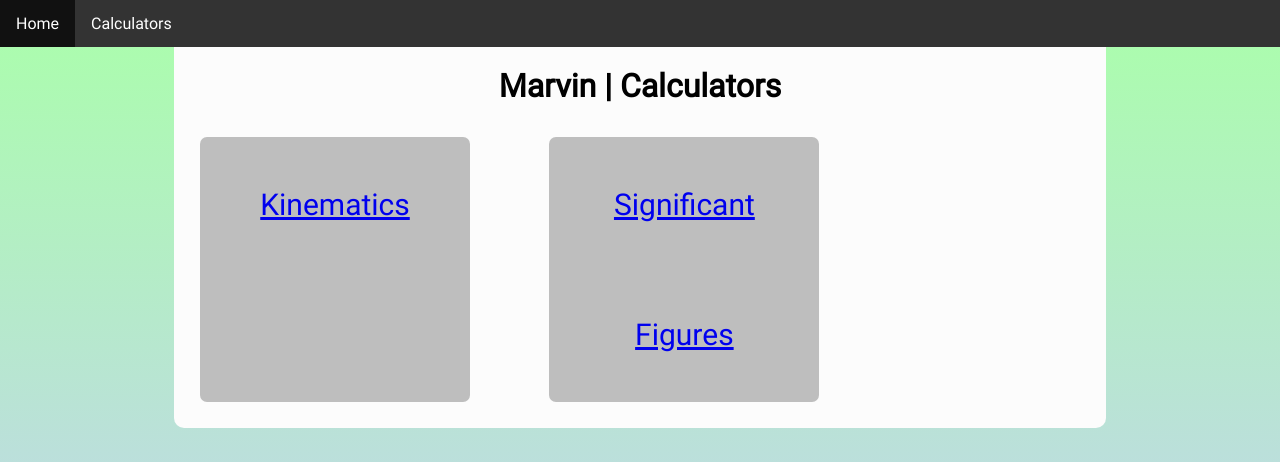
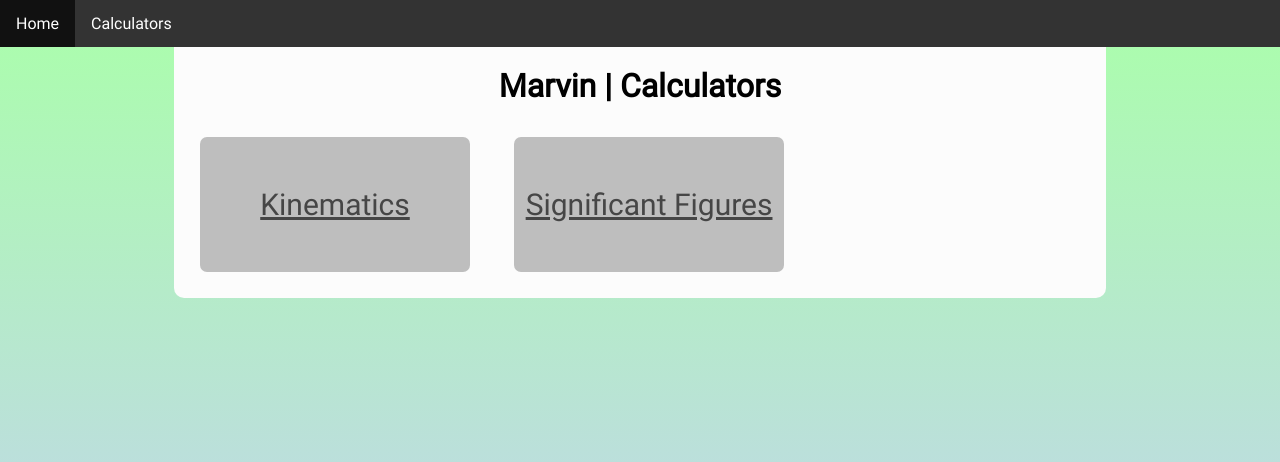
Before and after one commit to RafaelCenzano/Marvin-V4, a Flask app: page /calculators in a window 1280 px wide. Shown: the top 462 px of the page. Run offline with Flask 2, Linux system fonts and the light colour scheme.

Commit message:
remove uneeded divs

```diff
--- a/marvin/templates/calculators.html
+++ b/marvin/templates/calculators.html
@@ -11,8 +11,8 @@
 {% include "flash.html" %}
 <h1 class="center-align">Marvin | Calculators</h1>
 <div class="app-container">
-  <div class="app"><a href="{{ url_for('kinematics') }}"><p>Kinematics</p></a></div>
-  <div class="app"><a href="{{ url_for('sigfigs') }}"><p>Significant</p><br><p>Figures</p></a></div>
+  <a href="{{ url_for('kinematics') }}" class="app"><p>Kinematics</p></a>
+  <a href="{{ url_for('sigfigs') }}" class="app"><p>Significant Figures</p></a>
 </div>
 </div>
 {% endblock %}
```
